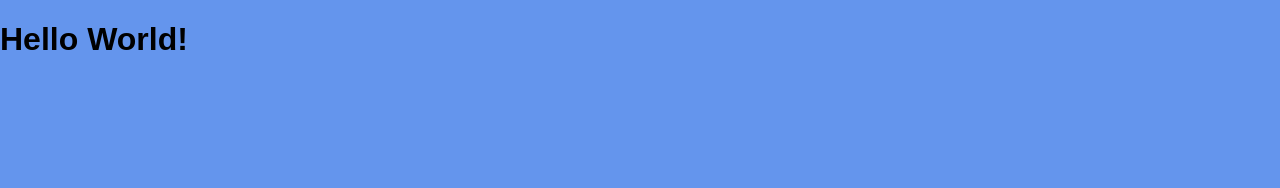
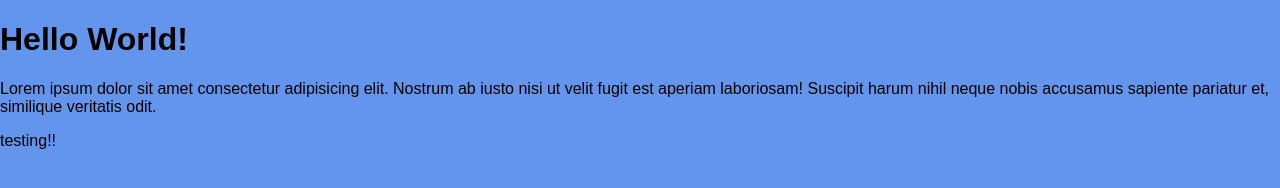
Before and after one commit to zenajun/MikZena, a website: page index.html in a window 1280 px wide. Drawn offline with Linux system fonts and the light colour scheme.

Commit message:
testing markup

```diff
--- a/index.html
+++ b/index.html
@@ -10,6 +10,8 @@
 <body>
 
 	<h1>Hello World!</h1>
+	<p>Lorem ipsum dolor sit amet consectetur adipisicing elit. Nostrum ab iusto nisi ut velit fugit est aperiam laboriosam! Suscipit harum nihil neque nobis accusamus sapiente pariatur et, similique veritatis odit.</p>
+	<p>testing!!</p>
 
 	<script src="public/scripts/main.js"></script>
 </body>
```
